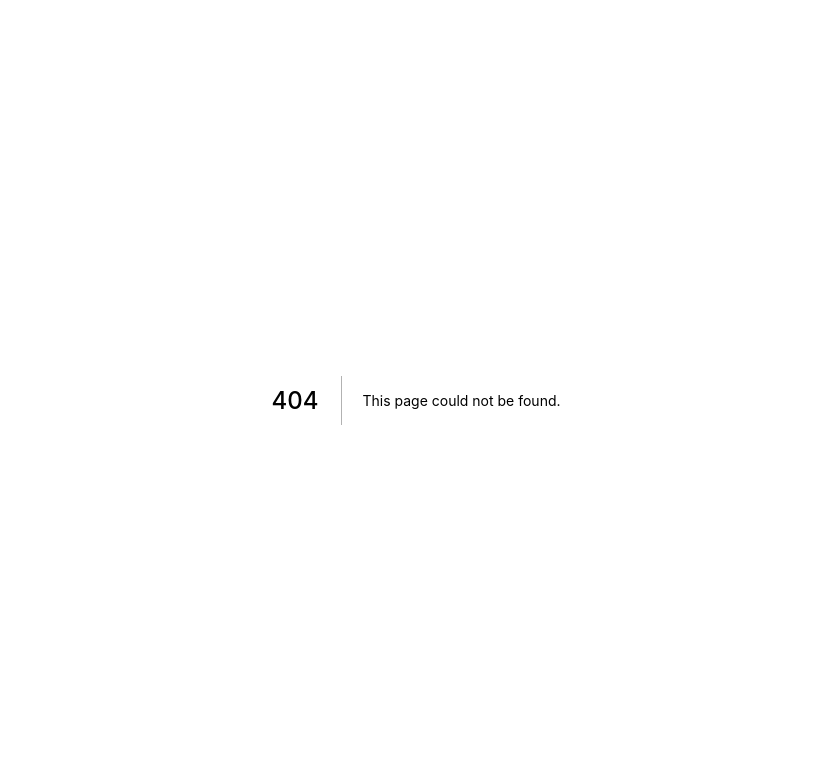
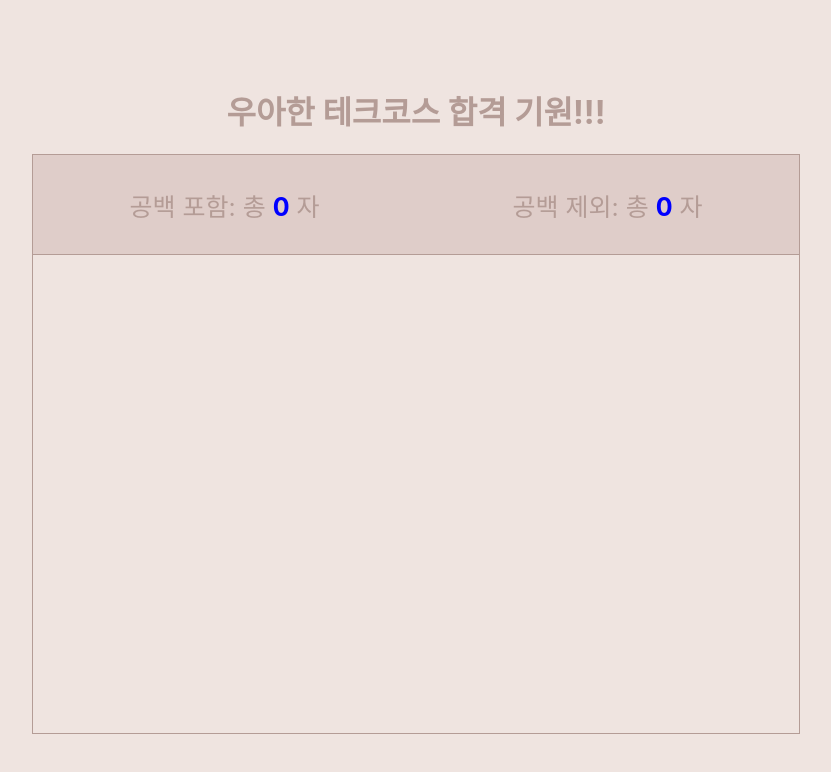
Before and after one commit to kyw0716/planToday, a Next.js app in the folder oneul/: page /woowacourse in a window 1280 px wide. Before the commit this address had no page. Shown: the top 772 px of the page, without its empty margins (224-1055 px from the left). Built offline with nearby package versions, Linux system fonts and the light colour scheme.

Commit message:
feat: 글자 수 세기 페이지 추가

```diff
--- a/oneul/package.json
+++ b/oneul/package.json
@@ -11,7 +11,8 @@
   "dependencies": {
     "next": "12.1.6",
     "react": "18.1.0",
-    "react-dom": "18.1.0"
+    "react-dom": "18.1.0",
+    "styled-components": "^5.3.6"
   },
   "devDependencies": {
     "eslint": "8.15.0",
--- /dev/null
+++ b/oneul/pages/woowacourse.js
@@ -0,0 +1,77 @@
+import Link from "next/link";
+import { useEffect, useState } from "react";
+import styled from "styled-components";
+
+const Style = {
+  Container: styled.div`
+    width: 100vw;
+    height: 100vh;
+    overflow: hidden;
+    display: flex;
+    flex-direction: column;
+    align-items: center;
+    justify-content: center;
+  `,
+  CountContainer: styled.div`
+    width: 60vw;
+    height: 100px;
+    border: 1px solid;
+    display: flex;
+    justify-content: space-around;
+    align-items: center;
+    background-color: rgb(223, 205, 201);
+    border-bottom: none;
+  `,
+  TextInput: styled.textarea`
+    width: 60vw;
+    height: 60vh;
+    resize: none;
+    background-color: #efe4e0;
+    border: 1px solid rgb(180, 156, 150);
+    outline: none;
+    font-size: 20px;
+    padding: 10px;
+  `,
+};
+
+export default function WooWaCourse() {
+  const [input, setInput] = useState("");
+  const [lengthWithWhiteSpace, setLengthWithWhiteSpace] = useState(
+    input.length
+  );
+  const [lengthWithoutWhiteSpace, setLengthWithoutWhiteSpace] = useState(
+    input.length
+  );
+  useEffect(() => {
+    setLengthWithWhiteSpace(input.length);
+    setLengthWithoutWhiteSpace(input.replace(/\s/g, "").length);
+  }, [input]);
+  return (
+    <Style.Container>
+      <Link href={"/"}>
+        <h1 style={{ cursor: "pointer" }}>우아한 테크코스 합격 기원!!!</h1>
+      </Link>
+      <Style.CountContainer>
+        <div style={{ fontSize: "25px" }}>
+          공백 포함: 총&nbsp;
+          <span style={{ color: "blue", fontWeight: "bold" }}>
+            {lengthWithWhiteSpace}
+          </span>
+          &nbsp;자
+        </div>
+        <div style={{ fontSize: "25px" }}>
+          공백 제외: 총&nbsp;
+          <span style={{ color: "blue", fontWeight: "bold" }}>
+            {lengthWithoutWhiteSpace}
+          </span>
+          &nbsp;자
+        </div>
+      </Style.CountContainer>
+      <Style.TextInput
+        onChange={(e) => {
+          setInput(e.target.value);
+        }}
+      />
+    </Style.Container>
+  );
+}
--- a/oneul/styles/globals.css
+++ b/oneul/styles/globals.css
@@ -4,6 +4,8 @@ body {
   margin: 0;
   font-family: -apple-system, BlinkMacSystemFont, Segoe UI, Roboto, Oxygen,
     Ubuntu, Cantarell, Fira Sans, Droid Sans, Helvetica Neue, sans-serif;
+  background-color: #efe4e0;
+  color: rgb(180, 156, 150);
 }
 
 a {
```
Also changed, not shown: oneul/components/feature/Phrases.js (+35 -28 lines), oneul/.babelrc (added), 2 other files (tests, documents, lock files or other folders).
